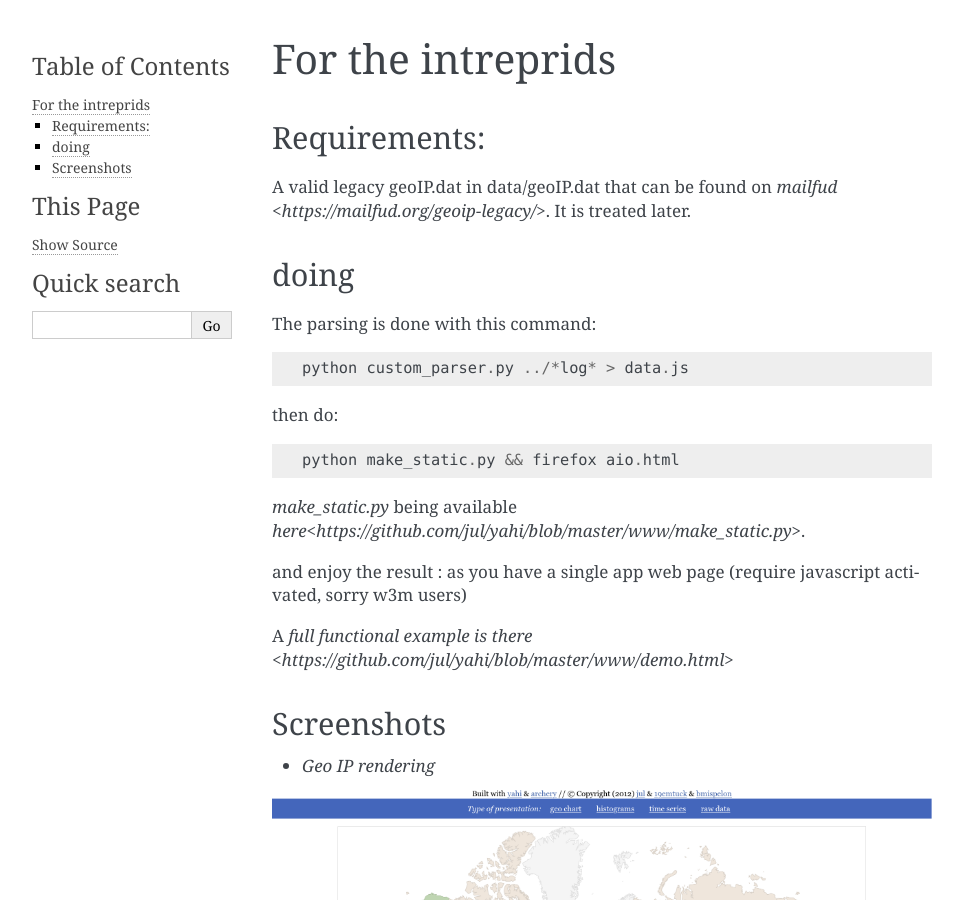
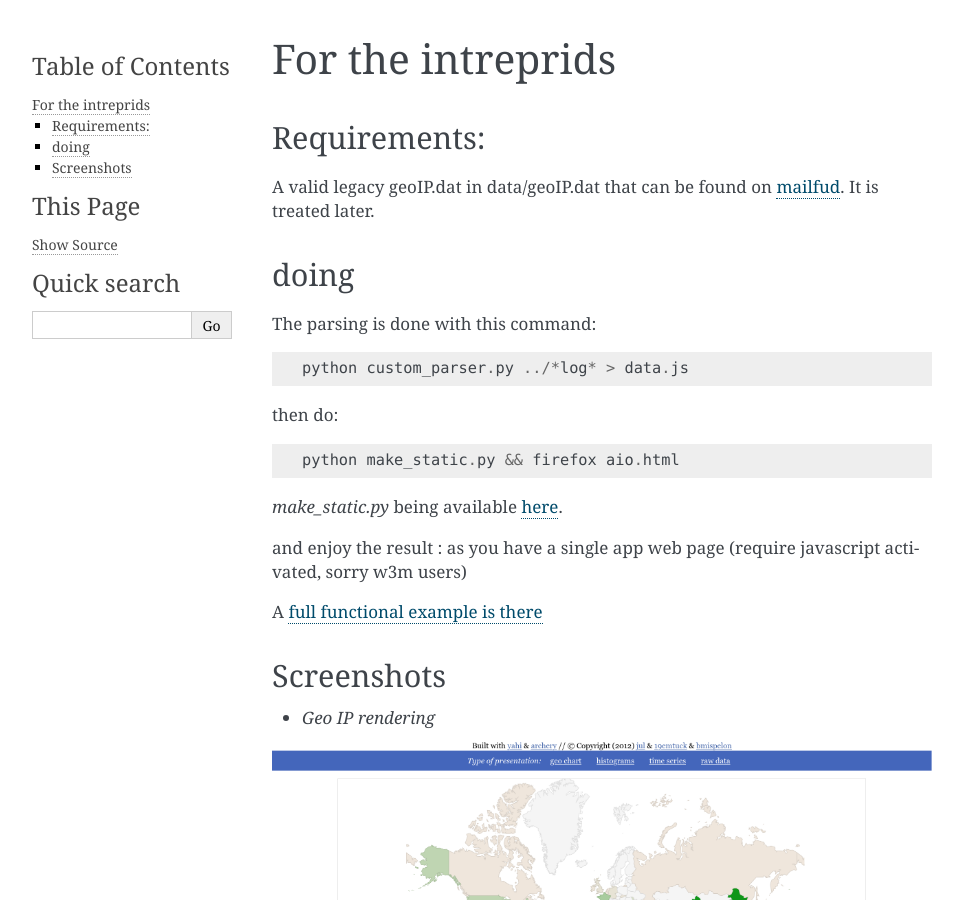
Before and after one commit to jul/yahi, a Sphinx documentation site: the page built from docs/source/web.rst, in a window 1280 px wide and 900 px high. Shown: the whole window, without its empty margins (148-1111 px from the left). Built offline with Sphinx 7.4.7, drawn with Linux system fonts in a browser that asks for light colours; pages that are not in the unit, such as notebooks, are missing from menus.

Commit message:
correcting links

```diff
--- a/docs/source/web.rst
+++ b/docs/source/web.rst
@@ -8,7 +8,7 @@ Requirements:
 
 
 A valid legacy geoIP.dat in data/geoIP.dat that can be found on
-`mailfud <https://mailfud.org/geoip-legacy/>`. It is treated later.
+`mailfud <https://mailfud.org/geoip-legacy/>`_. It is treated later.
 
 
 doing
@@ -22,13 +22,13 @@ then do::
 
     python make_static.py && firefox aio.html
 
-*make_static.py* being available `here<https://github.com/jul/yahi/blob/master/www/make_static.py>`.
+*make_static.py* being available `here <https://github.com/jul/yahi/blob/master/www/make_static.py>`_.
 
 
 and enjoy the result : as you have a single app web page (require javascript
 activated, sorry w3m users)
 
-A `full functional example is there <https://github.com/jul/yahi/blob/master/www/demo.html>`
+A `full functional example is there <https://github.com/jul/yahi/blob/master/www/demo.html>`_
 
 Screenshots
 -----------
```
